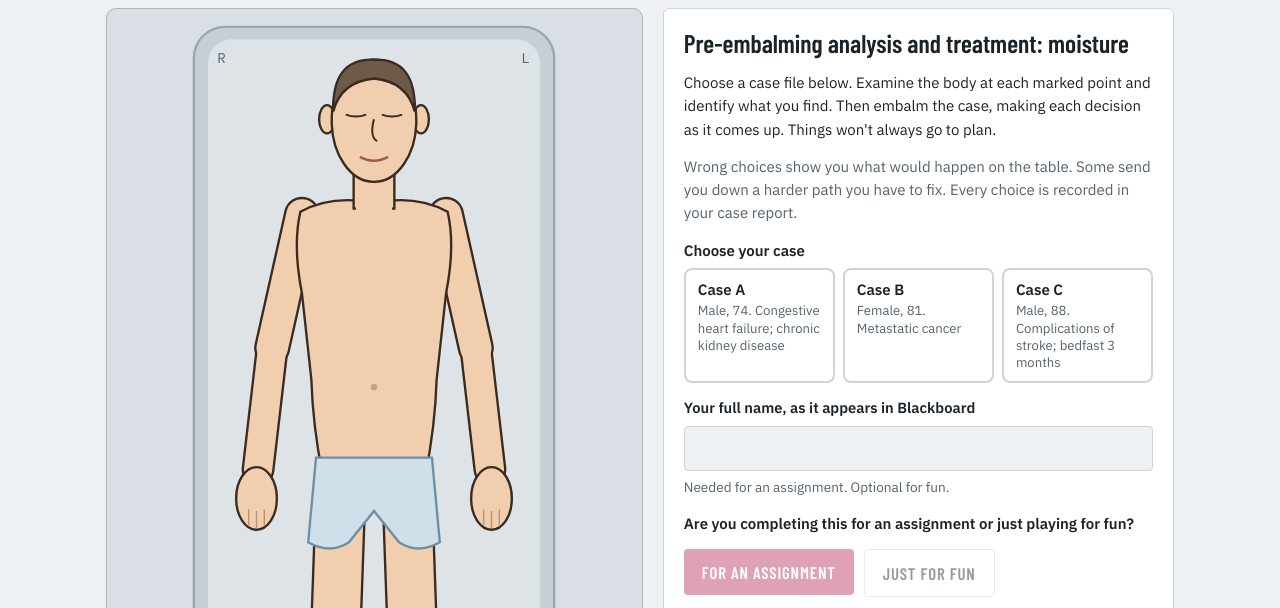
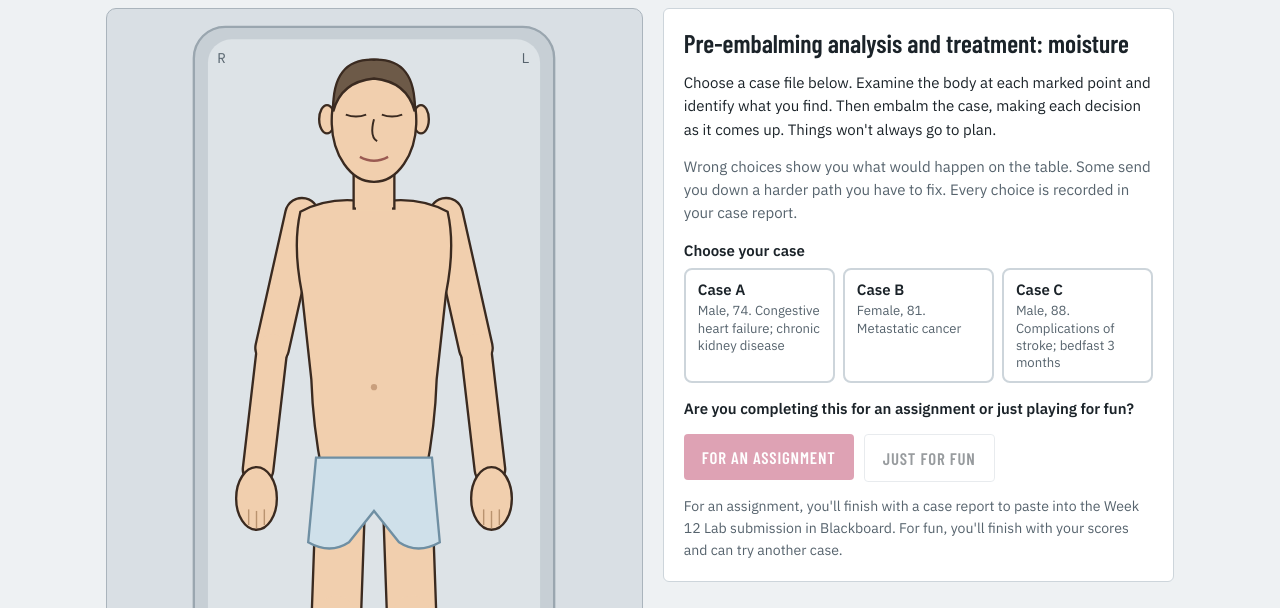
Before and after one commit to ToewsConsulting/Embalming-Simulation-Labs, a plain HTML site: page week12.html in a window 1280 px wide. Shown: the part 130-738 px from the top of the page. Drawn offline with nearby package versions, Linux system fonts and the light colour scheme.

Commit message:
Ask for a name only when the lab is for an assignment
Co-Authored-By: Claude Opus 5.5 <noreply@anthropic.com>
Claude-Session: https://claude.ai/code/session_015f8QTBxDtwsenVHFufRQvi

```diff
--- a/sw.js
+++ b/sw.js
@@ -1,4 +1,4 @@
-const CACHE="labs-2026-11-19f";
+const CACHE="labs-2026-11-19g";
 const FILES=["./", "index.html", "week02.html", "week12.html", "manifest.webmanifest", "icon-192.png", "icon-512.png", "icon-maskable-512.png", "apple-touch-icon.png"];
 self.addEventListener("install",e=>{e.waitUntil(caches.open(CACHE).then(c=>c.addAll(FILES)).then(()=>self.skipWaiting()))});
 self.addEventListener("activate",e=>{e.waitUntil(caches.keys().then(ks=>Promise.all(ks.filter(k=>k!==CACHE).map(k=>caches.delete(k)))).then(()=>self.clients.claim()))});
--- a/week12.html
+++ b/week12.html
@@ -583,17 +583,19 @@ function vSignIn(){
     <p class="muted">Wrong choices show you what would happen on the table. Some send you down a harder path you have to fix. Every choice is recorded in your case report.</p>
     ${S.mode?`<div class="note warn">You're already working on Case ${esc(C().code.slice(-1))}. Use the steps at the top to keep going. Choosing an option below starts over and clears your progress.</div>`:""}
     <div class="stack" style="gap:6px"><span class="qlabel" style="font-weight:600">Choose your case</span><div class="cases" role="radiogroup" aria-label="Choose your case">${CASES.map((cc,i)=>`<button class="casepick${S.pick===i?" on":""}" role="radio" aria-checked="${S.pick===i}" data-pick="${i}"><span class="cn">Case ${cc.code.slice(-1)}</span><span class="cd">${esc(cc.file.Decedent)}. ${esc(cc.file.Cause)}</span></button>`).join("")}</div></div>
-    <div class="stack" style="gap:6px"><label for="nm">Your full name, as it appears in Blackboard</label><input type="text" id="nm" autocomplete="name" value="${esc(S.name.startsWith("Practice ")?"":S.name)}"><span class="muted" style="font-size:.85rem">Needed for an assignment. Optional for fun.</span></div>
-    <p style="font-weight:600">Are you completing this for an assignment or just playing for fun?</p>
-    <div class="row" style="gap:10px;flex-wrap:wrap"><button class="btn" id="go" ${S.name.trim().length<3||S.pick==null?"disabled":""}>For an assignment</button><button class="btn ghost" id="fun" ${S.pick==null?"disabled":""}>Just for fun</button></div>
+    <p class="qlabel" style="font-weight:600">Are you completing this for an assignment or just playing for fun?</p>
+    <div class="row" style="gap:10px;flex-wrap:wrap"><button class="btn" id="go" ${S.pick==null?"disabled":""}>For an assignment</button><button class="btn ghost" id="fun" ${S.pick==null?"disabled":""}>Just for fun</button></div>
+    <div class="stack" id="namebox" style="gap:8px" ${S.askName?"":"hidden"}><label for="nm">Your full name, as it appears in Blackboard</label><input type="text" id="nm" autocomplete="name" value="${esc(S.name.startsWith("Practice ")?"":S.name)}"><button class="btn" id="start" ${S.name.trim().length<3||S.name.startsWith("Practice ")||S.pick==null?"disabled":""}>Start the lab</button></div>
     <p class="muted" style="font-size:.88rem">For an assignment, you'll finish with a case report to paste into the Week 12 Lab submission in Blackboard. For fun, you'll finish with your scores and can try another case.</p>
    </div></section>`;
-  const nm=document.getElementById("nm"),go=document.getElementById("go");
-  const fun=document.getElementById("fun");const upd=()=>{go.disabled=S.name.trim().length<3||S.pick==null;fun.disabled=S.pick==null};
+  const nm=document.getElementById("nm"),go=document.getElementById("go"),fun=document.getElementById("fun"),st=document.getElementById("start"),nb=document.getElementById("namebox");
+  const upd=()=>{go.disabled=S.pick==null;fun.disabled=S.pick==null;st.disabled=S.name.trim().length<3||S.pick==null};
   nm.addEventListener("input",()=>{S.name=nm.value;upd()});
+  nm.addEventListener("keydown",ev=>{if(ev.key==="Enter"&&!st.disabled)st.click()});
   app.querySelectorAll("[data-pick]").forEach(b=>b.onclick=()=>{S.pick=+b.dataset.pick;app.querySelectorAll("[data-pick]").forEach(x=>{const on=+x.dataset.pick===S.pick;x.classList.toggle("on",on);x.setAttribute("aria-checked",on)});upd()});
-  go.onclick=()=>{S.mode="assign";startCase(S.pick)};
-  fun.onclick=()=>{S.mode="fun";if(S.name.trim().length<1)S.name="Practice "+Math.floor(Math.random()*1e6);startCase(S.pick)};
+  go.onclick=()=>{if(S.name.startsWith("Practice "))S.name="";S.askName=true;nb.hidden=false;upd();nm.focus()};
+  st.onclick=()=>{S.mode="assign";startCase(S.pick)};
+  fun.onclick=()=>{S.mode="fun";S.askName=false;if(S.name.trim().length<1||S.name.startsWith("Practice "))S.name="Practice "+Math.floor(Math.random()*1e6);startCase(S.pick)};
 }
 
 function vFile(){
```
Also changed, not shown: week02.html (+8 -6 lines).
